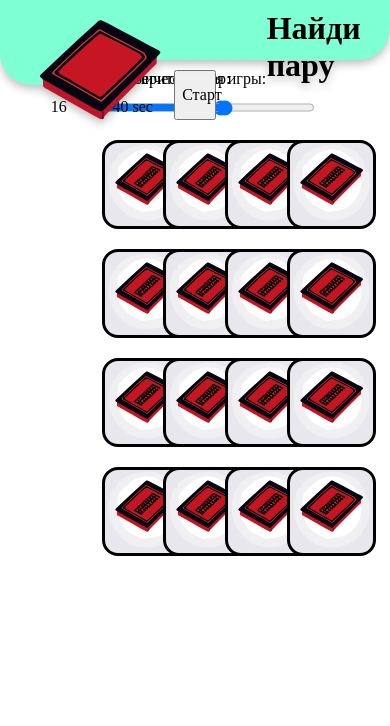
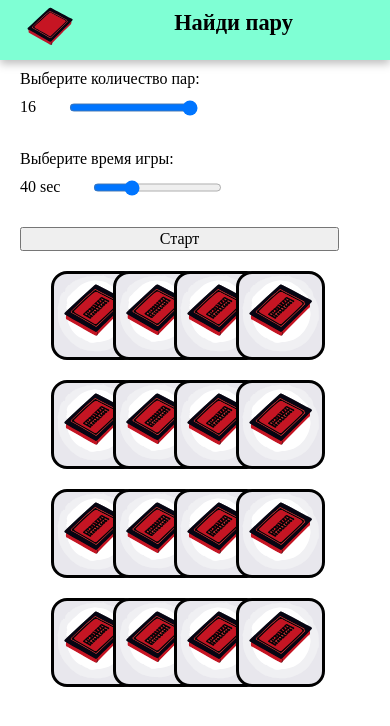
Before and after one commit to EllectronChik/pair_game, a plain HTML site: page index.html in a window 390 px wide. Drawn offline with Linux system fonts and the light colour scheme.

Commit message:
adaptive

```diff
--- a/css/style.css
+++ b/css/style.css
@@ -39,7 +39,7 @@
     background: aquamarine;
     left: 100px;
     height: 60px;
-    width: calc(100vw - 100px);
+    width: calc(99vw - 100px);
     border-radius: 0 0 32px 0;
     z-index: -1;
 }
@@ -227,7 +227,7 @@
 
 .hero__cell {
     transition: transform 0.5s;
-    grid-column: 2 / 4;
+    /* grid-column: 2 / 4; */
     background-size: contain;
     border: 3px solid black;
     border-radius: 16px;
@@ -307,3 +307,203 @@
 .image_10 {
     background-image: url(../images/img_10.svg) !important;
 }
+
+
+@media (max-width: 1440px) {
+    .header::before {
+        width: 80px;
+    }
+
+    .header::after {
+        left: 80px;
+        width: calc(99vw - 80px);
+    }
+
+    .header__logo {
+        height: 120px;
+        width: 120px;
+    }
+
+    .header__title {
+        grid-column: 9 / 12;
+        text-align: end;
+    }
+
+    .settings__block_1 {
+        grid-column: 2 / 5;
+    }
+
+    .settings__block_2 {
+        grid-column: 5 / 8;
+    }
+
+    .settings__button {
+        grid-column: 8 / 10;
+    }
+
+}
+
+@media (max-width: 992px) {
+    .header::before {
+        width: 60px;
+    }
+
+    .header::after {
+        left: 60px;
+        width: calc(99vw - 60px);
+    }
+
+    .header__logo {
+        margin-top: 20px;
+        height: 100px;
+        width: 100px;
+    }
+
+    .header__title {
+        grid-column: 8 / 12;
+        text-align: end;
+    }
+
+    .settings__block_1 {
+        grid-column: 3 / 6;
+    }
+
+    .settings__block_2 {
+        grid-column: 6 / 9;
+    }
+
+    .settings__button {
+        grid-column: 10 / 12;
+    }
+}
+
+@media (max-width: 768px) {
+
+    .header::before {
+        display: none;
+    }
+
+    .header::after {
+        left: 0;
+        width: 100vw;
+        border-radius: 0;
+    }
+
+    .header__logo {
+        margin-top: 0;
+        height: 80px;
+        width: 80px;
+    }
+
+    .header__title {
+        text-align: left;
+        grid-column: 6 / 12;
+    }
+
+    .settings__block_1 {
+        grid-column: 1 / 6;
+    }
+
+    .settings__block_2 {
+        grid-column: 6 / 12;
+    }
+
+    .settings__button {
+        grid-column: 1 / 12;
+    }
+
+    .hero__row__2__0 {
+        grid-column: 3 / 6;
+    }
+
+    .hero__row__4__0 {
+        grid-column: 2 / 4;
+    }
+
+    .hero__row__4__1 {
+        grid-column: 4 / 6;
+    }
+
+    .hero__row__4__2 {
+        grid-column: 6 / 8;
+    }
+
+    .hero__row__4__3 {
+        grid-column: 8 / 10;
+    }
+
+    .hero__row__6__0 {
+        grid-column: 1 / 2;
+    }
+
+    .hero__row__6__1 {
+        grid-column: 2 / 3;
+    }
+
+    .hero__row__6__2 {
+        grid-column: 3 / 4;
+    }
+
+    .hero__row__6__3 {
+        grid-column: 4 / 5;
+    }
+
+    .hero__row__6__4 {
+        grid-column: 5 / 6;
+    }
+
+    .hero__row__6__5 {
+        grid-column: 6 / 7;
+    }
+
+    .hero__row__8__0 {
+        grid-column: 1 / 2;
+    }
+
+    .hero__row__8__1 {
+        grid-column: 2 / 3;
+    }
+
+    .hero__row__8__2 {
+        grid-column: 3 / 4;
+    }
+
+    .hero__row__8__3 {
+        grid-column: 4 / 5;
+    }
+
+    .hero__row__8__4 {
+        grid-column: 5 / 6;
+    }
+
+    .hero__row__8__5 {
+        grid-column: 6 / 7;
+    }
+
+    .hero__row__8__6 {
+        grid-column: 7 / 8;
+    }
+
+    .hero__row__8__7 {
+        grid-column: 8 / 9;
+    }
+}
+
+@media (max-width: 576px) {
+    .header__title {
+        font-size: 1.4rem;
+    }
+
+    .header__logo {
+        height: 60px;
+        width: 60px;
+    }
+
+    .settings__block_1 {
+        grid-column: 1 / 12;
+    }
+
+    .settings__block_2 {
+        grid-column: 1 / 12;
+    }
+}
```
